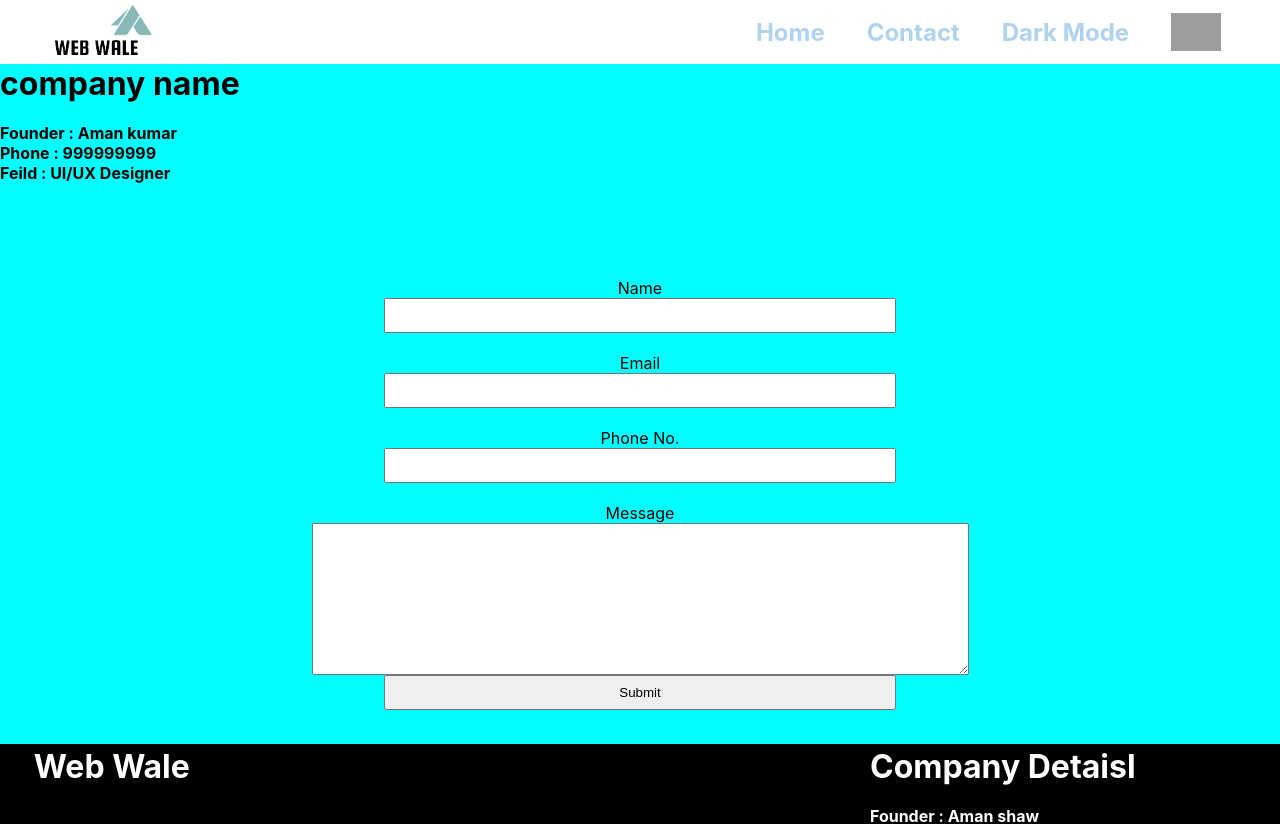
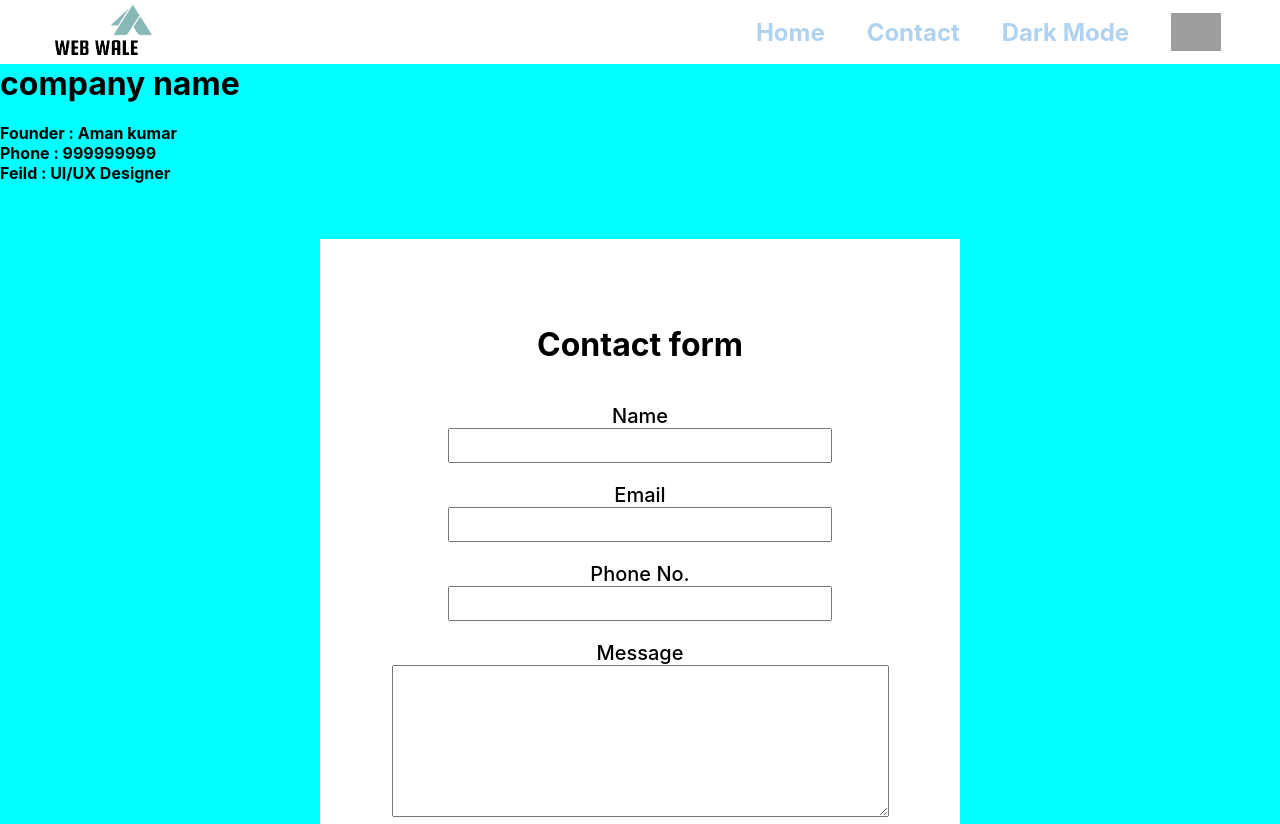
Before and after one commit to Amanshaw9010/movieApi, a React (Create React App) app: page /contact in a window 1280 px wide. Shown: the top 824 px of the page. Built offline with nearby package versions, Linux system fonts and the light colour scheme; no server answers; grey boxes are pictures that could not be loaded; some icons are missing.

Commit message:
fourth commit

```diff
--- a/src/components/Contact.js
+++ b/src/components/Contact.js
@@ -5,6 +5,8 @@ import '../css/contact.css'
 
 
 const Contact = () => {
+
+  let blank = document.getElementById('blank');
 
   const [ContactUser, setContactUser] = useState({ name: "", email: "", phone: "", message: "" })
   const [userContact, setUserContact] = useState("");
@@ -40,7 +42,8 @@ const Contact = () => {
       console.log("message not found");
     } else {
       alert("message sent");
-      setContactUser({...ContactUser, message: " " });
+      setContactUser({ ...ContactUser, message: " " });
+      blank.value = " ";
     }
   }
 
@@ -65,10 +68,13 @@ const Contact = () => {
 
 
 
+
   useEffect(() => {
     userDetails();
 
   }, [])
+
+
 
 
 
@@ -84,19 +90,22 @@ const Contact = () => {
 
 
       <div className='contact-form'>
-        <label htmlFor="#">Name</label>
-        <input type="text" name='name' onChange={handleInput} value={userContact.name} />
+        <div className="contact_main">
+          <h1>Contact form</h1>
+          <label htmlFor="#">Name</label>
+          <input type="text" name='name' onChange={handleInput} value={userContact.name} />
 
-        <label htmlFor="#">Email</label>
-        <input type="email" name='email' onChange={handleInput} />
+          <label htmlFor="#">Email</label>
+          <input type="email" name='email' onChange={handleInput} value={userContact.email} />
 
-        <label htmlFor="#">Phone No.</label>
-        <input type="number" name='phone' onChange={handleInput} />
+          <label htmlFor="#">Phone No.</label>
+          <input type="number" name='phone' onChange={handleInput} value={userContact.phone} />
 
-        <label htmlFor="#">Message</label>
-        <textarea name="message" cols="80" rows="10" onChange={handleInput}></textarea>
+          <label htmlFor="#">Message</label>
+          <textarea name="message" id="blank" cols="60" rows="10" onChange={handleInput}></textarea>
 
-        <input type="submit" name='submit' onClick={contactForm} />
+          <input type="submit" className='contact_btn' name='submit' onClick={contactForm} />
+        </div>
       </div>
     </>
   )
--- a/src/css/contact.css
+++ b/src/css/contact.css
@@ -6,19 +6,41 @@
 
 .contact-form{
     display: flex;
+    justify-content: center;
+    align-items: center;
+    background-color: aqua;
+    height: 100vh;
+}
+
+.contact_main{
+    width: 50%;
+    height: 90vh;
+    margin-bottom: 50px;
+    display: flex;
     flex-direction: column;
     justify-content: center;
     align-items: center;
-    background-color: aqua;
-    height: 65vh;
+    background-color:white;
 }
 
 .contact-form input{
     padding: 8px;
-    width: 40%;
+    width: 60%;
 }
-
 
 .contact-form label{
     margin-top: 20px;
+    font-size: 20px;
+    font-weight: 550;
 }
+
+.contact-form .contact_btn{
+    margin-top: 20px;
+    width: 60%;
+    border: none;
+    color: white;
+    background-color: rgb(26, 89, 207);
+    font-size: 17px;
+    font-weight: 550;
+    cursor: pointer;
+}
```
